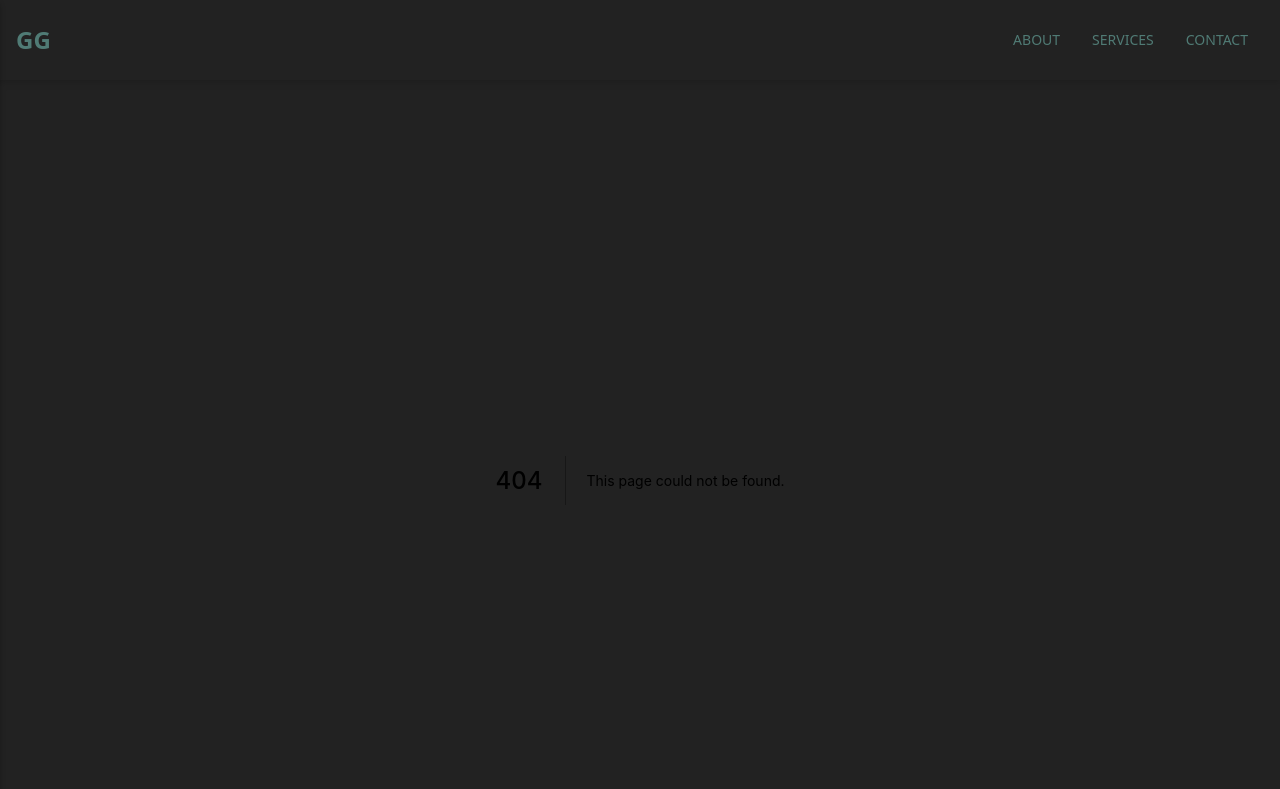
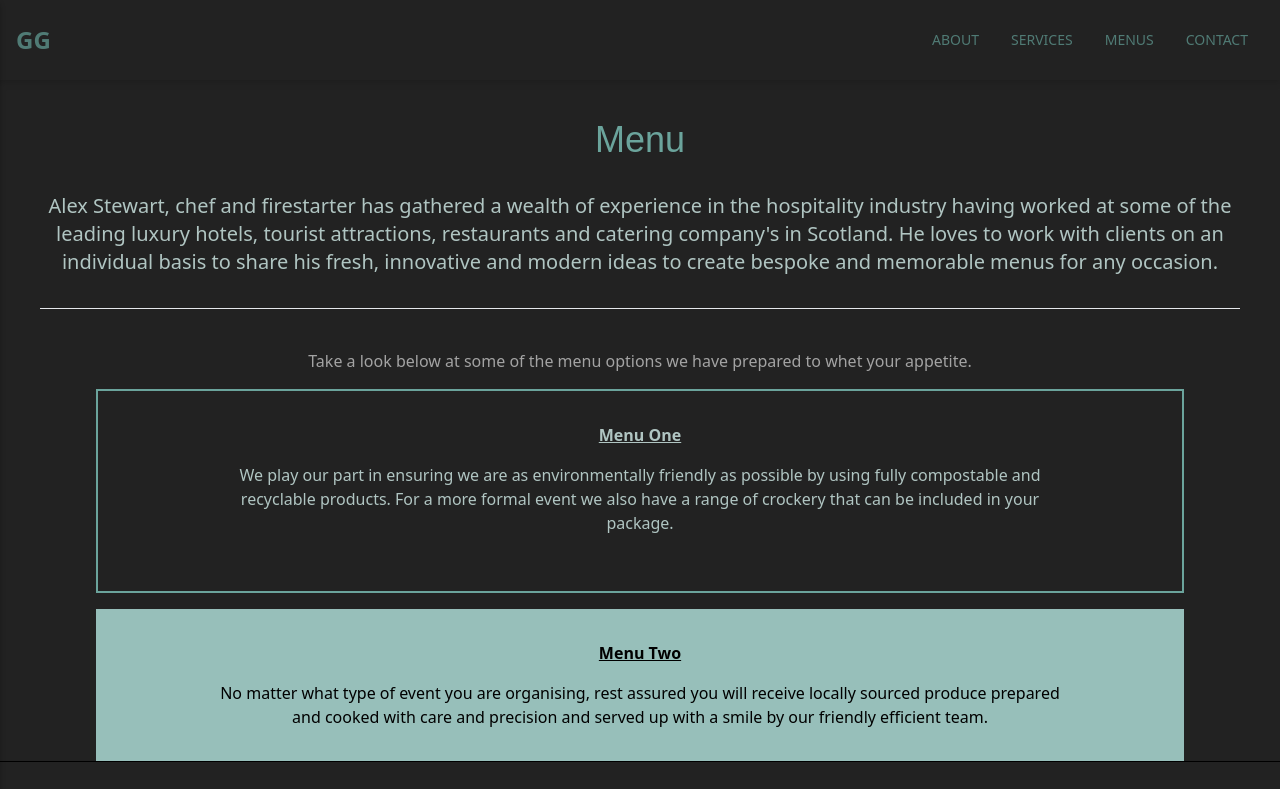
Before and after one commit to katy-evans/gg, a Next.js app: page /menu in a window 1280 px wide. Before the commit this address had no page. Shown: the top 789 px of the page. Built offline with nearby package versions, Linux system fonts and the light colour scheme; a web font is replaced by a local one.

Commit message:
started on menu page

```diff
--- a/components/Nav/index.js
+++ b/components/Nav/index.js
@@ -187,6 +187,9 @@ function MobileNav({open, setOpen}) {
 					<a className="text-sm font-normal my-4 text-gannet-700 hover:text-gannet-500" href="/services" onClick={() => setTimeout(() => {setOpen(!open)}, 100)}>
 						Services
 					</a>
+					<a className="text-sm font-normal my-4 text-gannet-700 hover:text-gannet-500" href="/menus" onClick={() => setTimeout(() => {setOpen(!open)}, 100)}>
+						Menus
+					</a>
 					<a className="text-sm font-normal my-4 text-gannet-700 hover:text-gannet-500" href="/contact" onClick={() => setTimeout(() => {setOpen(!open)}, 100)}>
 						Contact
 					</a>
@@ -223,6 +226,9 @@ export default function Navbar() {
                     <NavLink to="/services">
                         Services
                     </NavLink>
+                    <NavLink to="/menu">
+                        Menus
+                    </NavLink>
                     <NavLink to="/contact">
                         Contact
                     </NavLink>
--- a/pages/about.js
+++ b/pages/about.js
@@ -13,8 +13,7 @@ const About = () => {
 								<h1 className="text-4xl text-gannet-500 font-slab">
 								About
 								</h1>
-									<p>Quality produce cooked over coals, served up in a variety of ways at markets, pop ups, weddings, public/private events...</p>
-									<p>Lorem ipsum dolor sit amet, consectetur adipiscing elit, sed do eiusmod tempor incididunt ut labore et dolore magna aliqua.</p>
+									<p>Green Gannet Food Co ltd is a family run company based in Falkirk specialising in all things slow smoked & BBQ. We cater for both formal and informal events such as weddings, corporate days, family gatherings, garden party's and street food pop ups across Central Scotland.</p>
 								</div>
 							</div>
 								<div className="mt-8">
@@ -24,7 +23,10 @@ const About = () => {
 					</div>
 
 					<div className="p-2 col-span-2 flex justify-center items-center text-center pb-10">
-						<h2 className="text-neutral-400 text-2xl italic">"Quality produce, locally sourced"</h2>
+						<div className="text-neutral-400">
+							<h2>Our ethos is simple</h2>
+							<h2 className="text-2xl italic">"Quality produce cooked over coals"</h2>
+						</div>
 					</div>
 
 					<div className="col-span-2 md:col-span-1 text-center mx-4 md:mx-0">
@@ -37,10 +39,7 @@ const About = () => {
 
 					<div className="col-span-2 md:col-span-1 flex justify-center items-center text-center m-4 pb-6 text-[#b0c5c2]">
 						<p>
-						1 Quis elit proident laboris exercitation consequat officia do Lorem
-						quis velit commodo. Lorem labore esse adipisicing non sit cillum.
-						Irure velit ex sit Lorem et reprehenderit duis commodo velit
-						mollit.
+						Serving straight out of a profesionally converted cattle truck which has been customised to include our giant ceramic Kamado Joe grill "Big Joe" which is fueled with sustainably sourced and produced Scottish charcoal from Weir Forestry. Our set up is a guaranteed talking point at your event.
 						</p>
 					</div>
 				</div>
--- /dev/null
+++ b/pages/menu.js
@@ -0,0 +1,58 @@
+import React from 'react'
+
+const Menu = () => {
+  return (
+		<>
+		<div className="max-w-7xl mx-auto">
+			<section>
+				<div className="grid grid-cols-2 h-full">
+
+					<div className="col-span-2 flex justify-center items-center">
+						<div className="w-full p-6 m-4">
+							<div className="text-center top-20 md:flex md:justify-center">
+								<div className="space-y-8 text-[#b0c5c2]">
+									<h1 className="text-4xl text-gannet-500 font-slab">
+									Menu
+									</h1>
+									<div className="text-xl">
+										<p>Alex Stewart, chef and firestarter has gathered a wealth of experience in the hospitality industry having worked at some of the leading luxury hotels, tourist attractions, restaurants and catering company's in Scotland. He loves to work with clients on an individual basis to share his fresh, innovative and modern ideas to create bespoke and memorable menus for any occasion. </p>
+									</div>
+								</div>
+							</div>
+								<div className="mt-8">
+									<hr></hr>
+								</div>
+						</div>
+					</div>
+
+					<div className="col-span-2 text-center text-neutral-400 mx-10">
+						<h2>Take a look below at some of the menu options we have prepared to whet your appetite.</h2>
+					</div>
+
+					<div className="col-span-2 flex justify-center items-center text-center m-4 pb-6 text-[#b0c5c2] mx-24 border-2 border-gannet-500">
+						<div className="flex">
+							<div className="p-8 mx-20 space-y-4">
+								<h3 className="underline font-semibold">Menu One</h3>
+								<p>We play our part in ensuring we are as environmentally friendly as possible by using fully compostable and recyclable products. For a more formal event we also have a range of crockery that can be included in your package.</p>
+							</div>
+						</div>
+					</div>
+				</div>
+			</section>
+
+			<section className="bg-gannet-400 p-2 md:p-0 mx-24">
+				<div className="grid grid-cols-2 h-full">
+					<div className="col-span-2 flex justify-center items-center text-center">
+						<div className="p-8 mx-20 space-y-4">
+							<h3 className="underline font-semibold">Menu Two</h3>
+							<p>No matter what type of event you are organising, rest assured you will receive locally sourced produce prepared and cooked with care and precision and served up with a smile by our friendly efficient team.</p>
+						</div>
+					</div>
+				</div>
+			</section>
+		</div>
+    </>
+  )
+}
+
+export default Menu
--- a/pages/services.js
+++ b/pages/services.js
@@ -53,7 +53,7 @@ const Services = () => {
 				</div>
 			</section>
 
-			<section className="bg-gannet-200 p-2 md:p-0">
+			<section className="bg-gannet-400 p-2 md:p-0">
 				<div className="grid grid-cols-2 h-full">
 				{/* <div className="grid grid-cols-2 gap-4 md:gap-8 h-full"> */}
 					<div className="col-span-2 md:col-span-1 flex justify-center items-center text-center">
```
